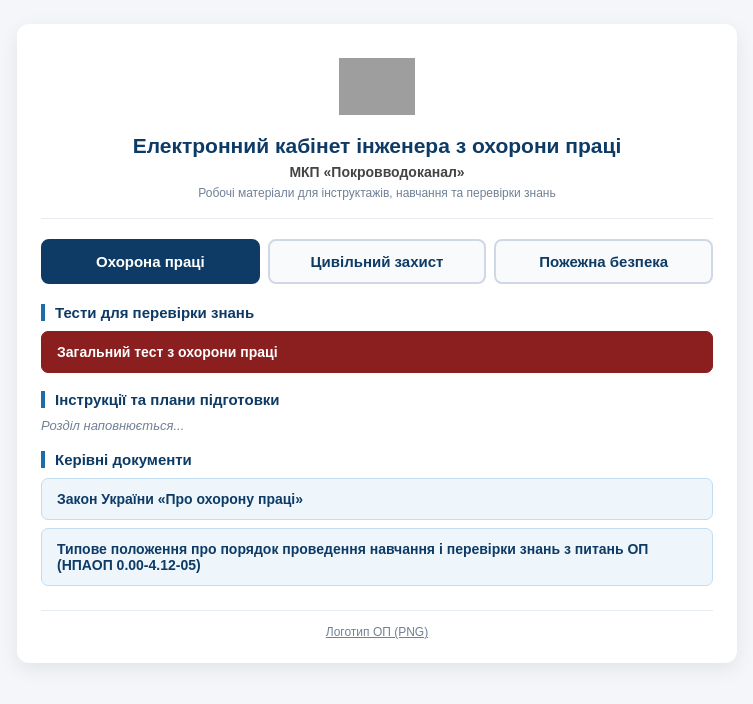
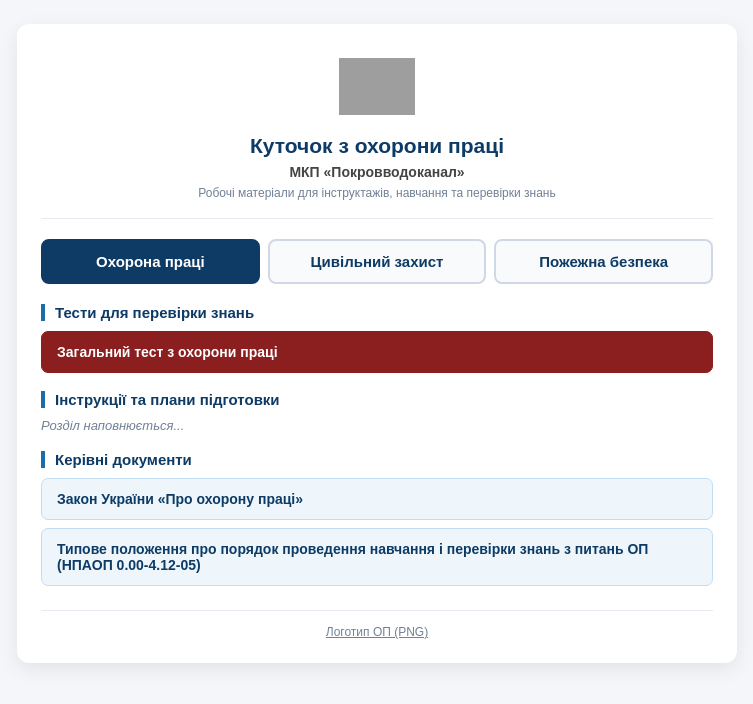
Before and after one commit to optsz/optsz.github.io, a plain HTML site: page index.html in a window 1280 px wide. Shown: the whole page, without its empty margins (263-1016 px from the left). Drawn offline with Linux system fonts and the light colour scheme; grey boxes are pictures that could not be loaded.

Commit message:
Update index.html

```diff
--- a/index.html
+++ b/index.html
@@ -3,7 +3,7 @@
 <head>
   <meta charset="UTF-8">
   <meta name="viewport" content="width=device-width, initial-scale=1.0">
-  <title>Кабінет інженера з ОП — МКП «Покровводоканал»</title>
+  <title>Куточок з охорони праці — МКП «Покровводоканал»</title>
   <style>
     * { box-sizing: border-box; }
     body {
@@ -151,7 +151,7 @@
   <div class="container">
     <div class="header">
       <img class="logo" src="https://optsz.github.io/vodokanal-logo/logo.png" alt="Логотип МКП Покровводоканал">
-      <h1>Електронний кабінет інженера з охорони праці</h1>
+      <h1>Куточок з охорони праці</h1>
       <p class="subtitle"> МКП «Покровводоканал»</p>
       <p class="meta-note">Робочі матеріали для інструктажів, навчання та перевірки знань</p>
     </div>
```
